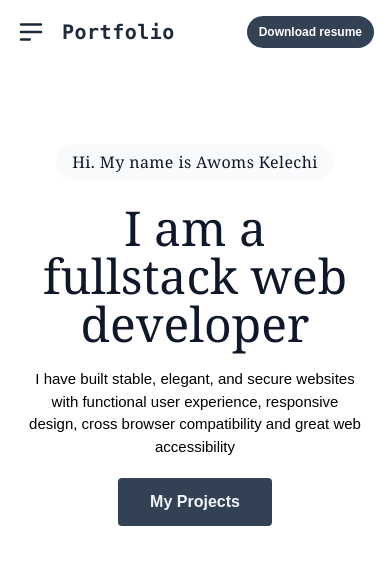
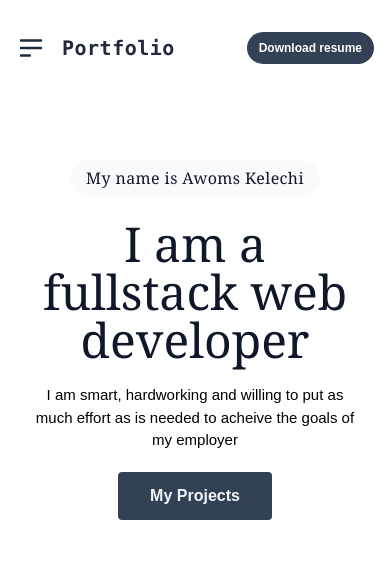
Before and after one commit to Kelechi095/Portfolio, a React (Vite) app: page / in a window 390 px wide. Shown: the top 564 px of the page. Built offline with nearby package versions, Linux system fonts and the light colour scheme.

Commit message:
modified styling

```diff
--- a/src/Pages/Home.tsx
+++ b/src/Pages/Home.tsx
@@ -59,7 +59,10 @@ export default function Home() {
 
             <li
               className="cursor-pointer text-xs font-semibold uppercase w-fit"
-              onClick={changeTheme}
+              onClick={() => {
+                changeTheme()
+                toggleSidebar()
+              }}
             >
               {theme === "light" ? "Dark Mode" : "Light Mode"}
             </li>
@@ -103,11 +106,11 @@ export default function Home() {
         </ul>
       </nav>
       <section className="mt-24">
-        <h2 className="hero-label">Hi. My name is Awoms Kelechi</h2>
+        <h2 className="hero-label">My name is Awoms Kelechi</h2>
         <h1 className="hero-main-text">
           I am a fullstack web developer
         </h1>
-        <h3 className="hero-sub-text">I have built stable, elegant,  and secure websites with functional user experience, responsive design, cross browser compatibility and great web accessibility
+        <h3 className="hero-sub-text">I am smart, hardworking and willing to put as much effort as is needed to acheive the goals of my employer
         </h3>
 
         <div className="flex justify-center">
--- a/src/index.css
+++ b/src/index.css
@@ -4,7 +4,7 @@
 
 @layer components {
   .main {
-    @apply py-4 px-4 lg:px-12 lg:py-6 bg-white min-h-screen dark:bg-darkBlue3 relative;
+    @apply py-8 px-4 lg:px-12 lg:py-6 bg-white min-h-screen dark:bg-darkBlue3 relative;
   }
 
   .logo-title {
@@ -39,7 +39,7 @@
   }
 
   .hero-sub-text {
-    @apply text-[15px] font-medium md:max-w-lg text-textColor lg:max-w-3xl lg:text-[23px] text-center mx-auto p-3 dark:text-white
+    @apply text-[15px] font-medium md:max-w-lg text-textColor lg:max-w-3xl lg:text-[22px] text-center mx-auto p-3 dark:text-white
   }
 
   .hero-button {
```
